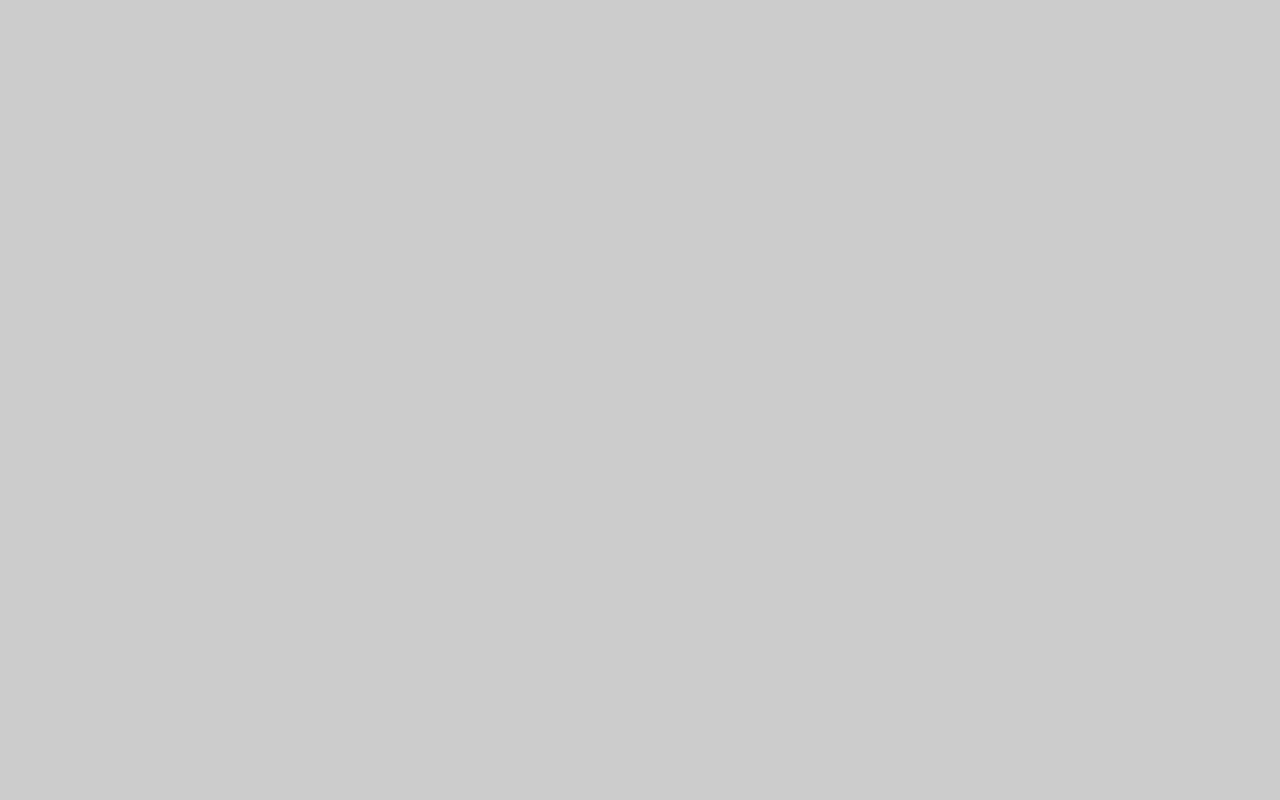
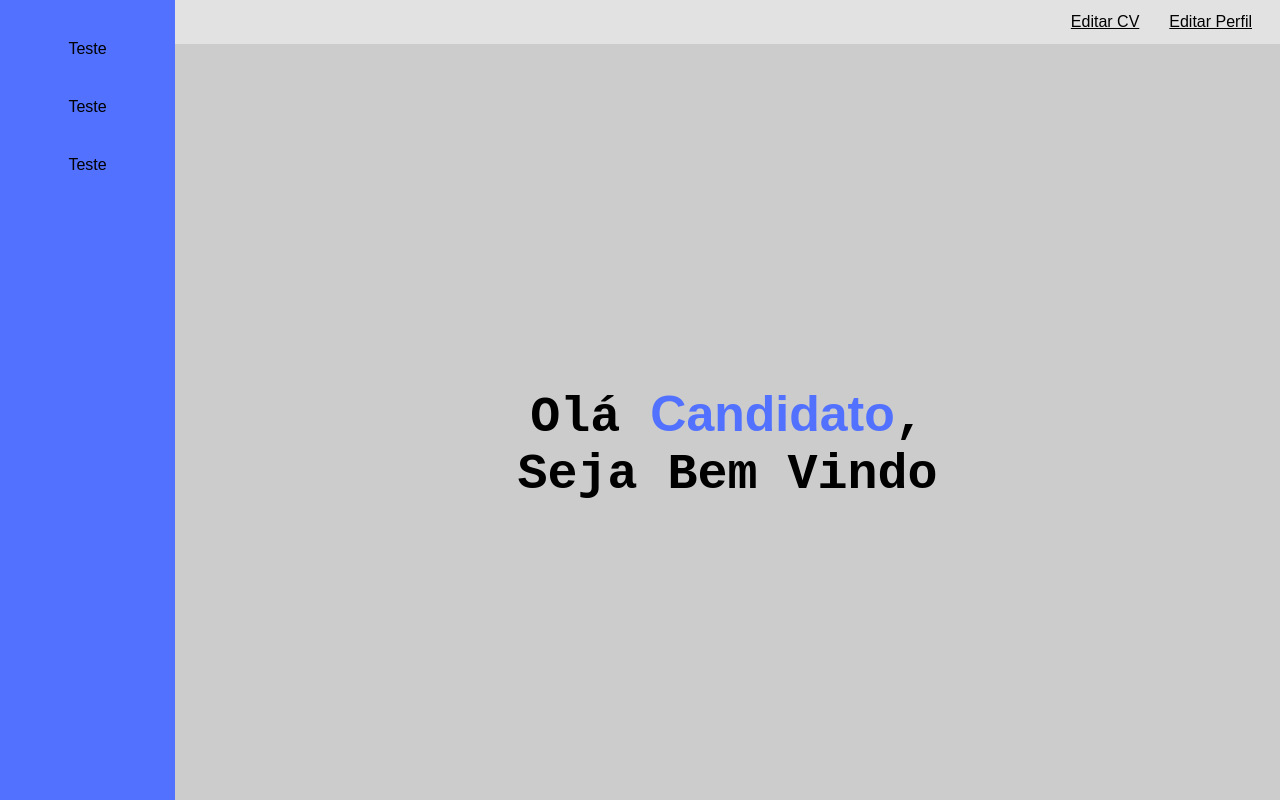
Before and after one commit to LevelUp-Challenge/web-project, a React (Create React App) app: page /levelup in a window 1280 px wide. Built offline with nearby package versions, Linux system fonts and the light colour scheme.

Commit message:
Menu e estrutura do sistema feito

```diff
--- /dev/null
+++ b/src/Components/Sistema/Conteudo.jsx
@@ -0,0 +1,25 @@
+import React from "react";
+import '../../css/Conteudo.css'
+
+const Conteudo = ()=>{
+    return(
+        <>
+            <main className="conteudo">
+                <header>
+                    <nav>
+                        <ul>
+                            <li><a href="">Editar CV</a></li>
+                            <li><a href="">Editar Perfil</a></li>
+                        </ul>
+                    </nav>
+                    <div class="clear"></div>
+                </header>
+                <section class="boasVindas">
+                    <h1>Olá <span>Candidato</span>, Seja Bem Vindo</h1>
+                </section>
+            </main>
+        </>
+    )
+}
+
+export default Conteudo;
--- /dev/null
+++ b/src/Components/Sistema/Menu.jsx
@@ -0,0 +1,20 @@
+import React from "react";
+import '../../css/Menu.css'
+
+const Menu = ()=>{
+    return (
+        <>
+            <section className="menu">
+                <nav>
+                    <ul>
+                        <li><a href="">Teste</a></li>
+                        <li><a href="">Teste</a></li>
+                        <li><a href="">Teste</a></li>
+                    </ul>
+                </nav>
+            </section>
+        </>
+    )
+};
+
+export default Menu;
--- a/src/Components/Sistema/Sistema.jsx
+++ b/src/Components/Sistema/Sistema.jsx
@@ -1,11 +1,14 @@
 import React from 'react'
-import { Link } from 'react-router-dom';
 import '../../css/Sistema.css'
+import Conteudo from './Conteudo';
+import Menu from './Menu';
 
 const Sistema = ()=>{
     return (
         <>
-
+            <Menu />
+            <Conteudo />
+            <div className="clear"></div>
         </>
     )
 };
--- /dev/null
+++ b/src/css/Conteudo.css
@@ -0,0 +1,51 @@
+main.conteudo {
+    width: calc(100% - 175px);
+    height: 100vh;
+    float: left;
+    overflow: auto;
+
+}
+
+main.conteudo header {
+    width: 100%;
+    background-color: rgb(226, 226, 226);
+    padding: 13px;
+    position: relative;
+    z-index: 2;
+}
+
+main.conteudo header nav {
+    float: right;
+}
+
+main.conteudo header nav ul {
+    list-style: none;
+    display: flex;
+}
+
+main.conteudo header nav ul li {
+    margin: 0 15px;
+}
+
+main.conteudo header nav ul li a {
+    color: black;
+}
+
+main.conteudo section.boasVindas {
+    width: 100%;
+    max-width: 500px;
+    position: relative;
+    top: 50%;
+    left: 50%;
+    transform: translate(-50%, -50%);
+}
+
+main.conteudo section.boasVindas h1 {
+    text-align: center;
+    font-family: 'Courier New', Courier, monospace;
+    font-size: 50px;
+}
+
+main.conteudo section.boasVindas h1 span {
+    color: rgb(82, 113, 255);
+}
--- /dev/null
+++ b/src/css/Menu.css
@@ -0,0 +1,56 @@
+
+section.menu {
+    width: 175px;
+    height: 100vh;
+    overflow: auto;
+    background-color: rgb(82, 113, 255);
+    padding: 20px 0;
+    float: left;
+    display: flex;
+    flex-direction: column;
+    justify-content: space-between;
+    position: relative;
+    z-index: 1;
+}
+section.menu::-webkit-scrollbar {
+    background-color: rgb(82, 113, 255);
+    width: 10PX;
+}
+
+section.menu::-webkit-scrollbar-button {
+    display: none;
+}
+
+section.menu::-webkit-scrollbar-thumb {
+    background-color: rgba(2, 0, 36, 1);
+    border-radius: 20PX;
+}
+section.menu nav ul {
+    list-style: none;
+    display: flex;
+    flex-direction: column;
+    align-items: center;
+    text-align: center;
+}
+
+section.menu nav ul li {
+    width: 100%;
+
+    display: flex;
+}
+
+section.menu nav ul li:hover {
+    background-color: rgb(10, 0, 201);
+}
+
+section.menu nav ul li a {
+    color: black;
+    padding: 20px 0;
+    text-decoration: none;
+    width: 100%;
+}
+
+section.menu nav ul li:hover a {
+    text-decoration: underline;
+    color: #ccc;
+}
--- a/src/css/Sistema.css
+++ b/src/css/Sistema.css
@@ -0,0 +1,3 @@
+.clear {
+    clear: both;
+}
```
